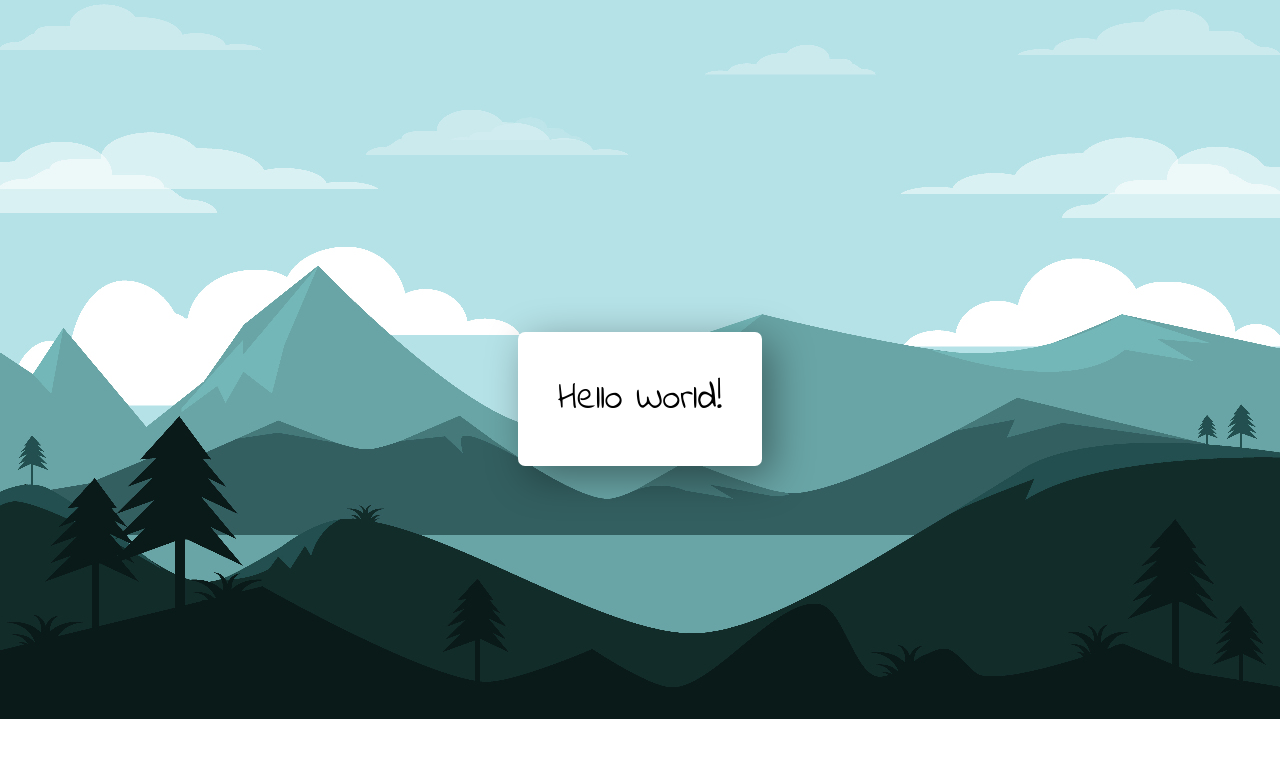
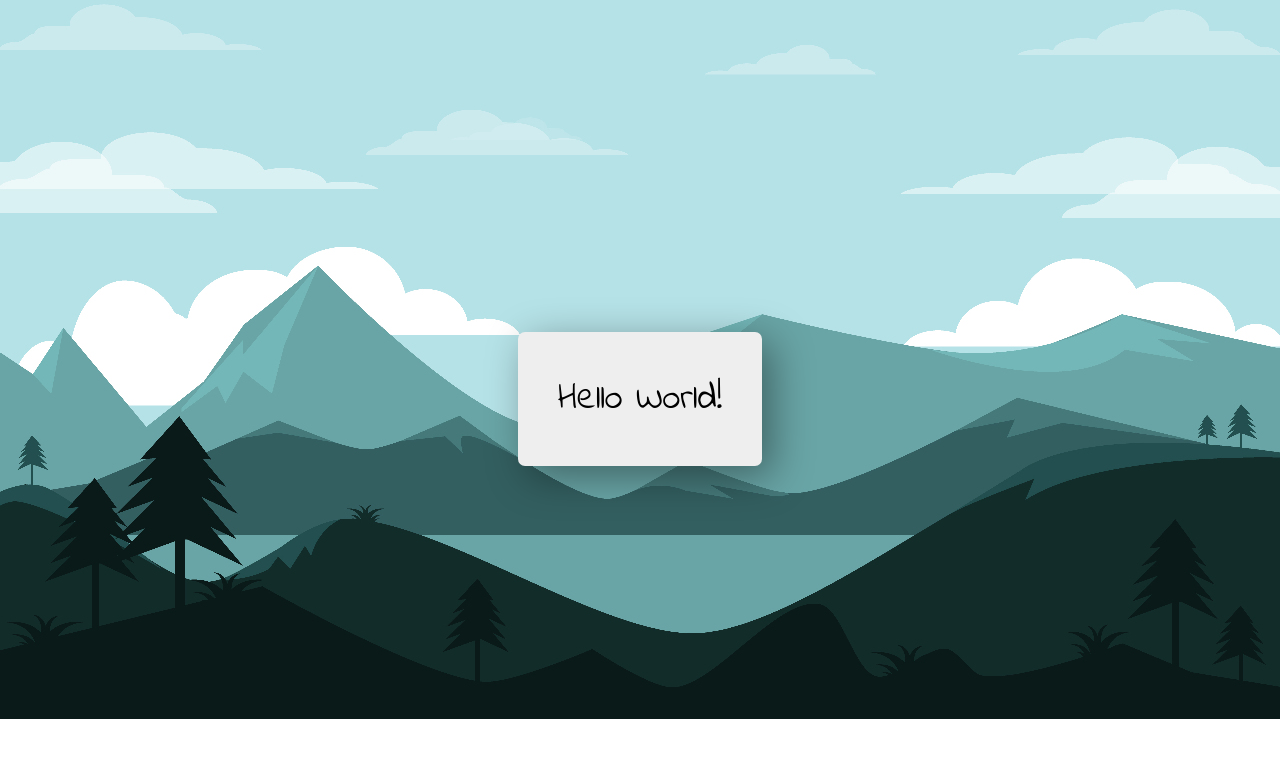
Before and after one commit to Kaue-Francisco/ClimateCheck, a Flask app: page / in a window 1280 px wide. Shown: the part 81-840 px from the top of the page. Run offline with Flask 3, Linux system fonts and the light colour scheme.

Commit message:
Update style.css

```diff
--- a/static/style.css
+++ b/static/style.css
@@ -58,7 +58,7 @@ main {
 .formLogin {
     display: flex;
     flex-direction: column;
-    background-color: #ffffff;
+    background-color: #EEE;
     border-radius: 7px;
     padding: 40px;
     box-shadow: 10px 10px 40px rgba(0, 0, 0, 0.4);
```
